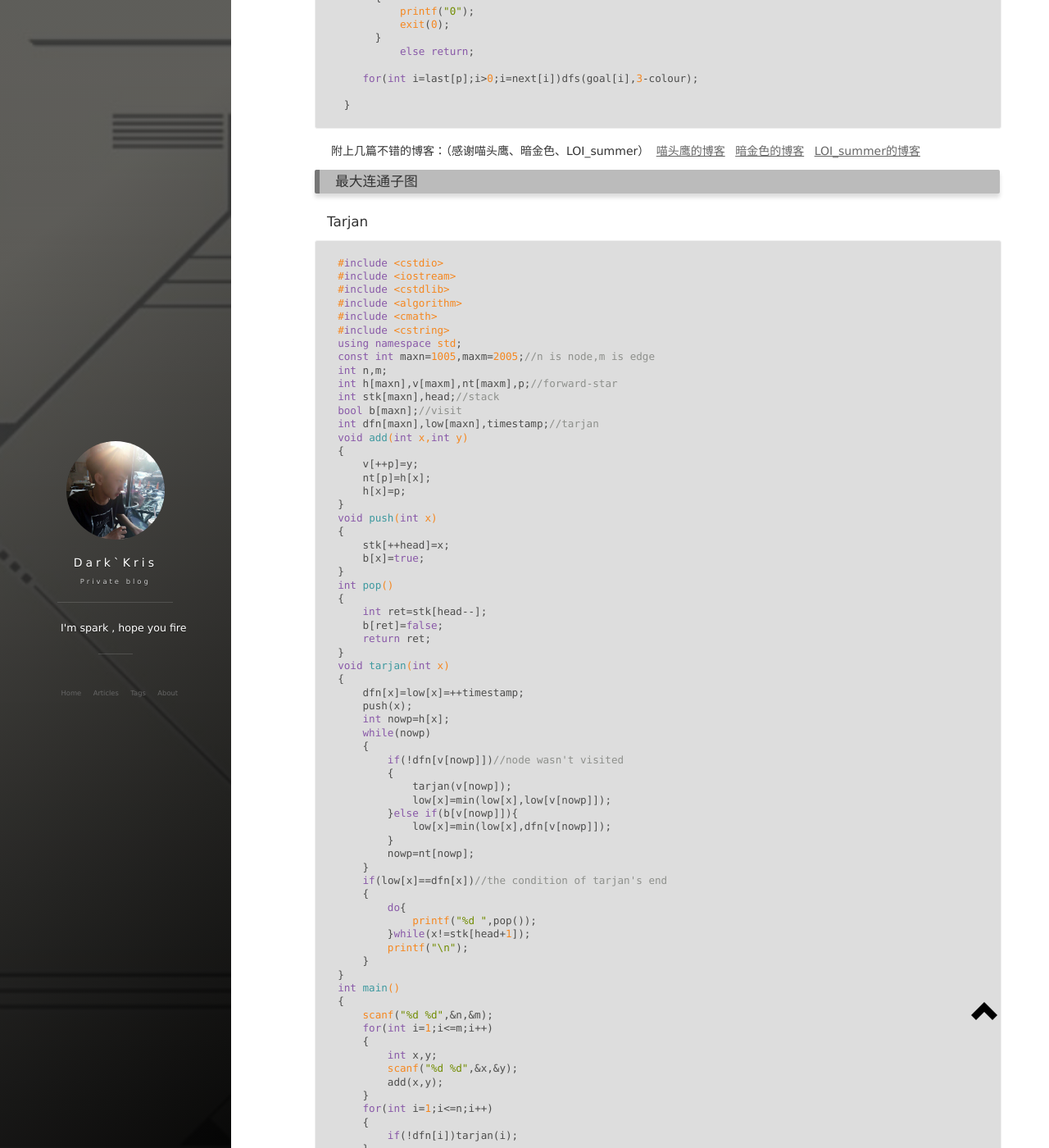
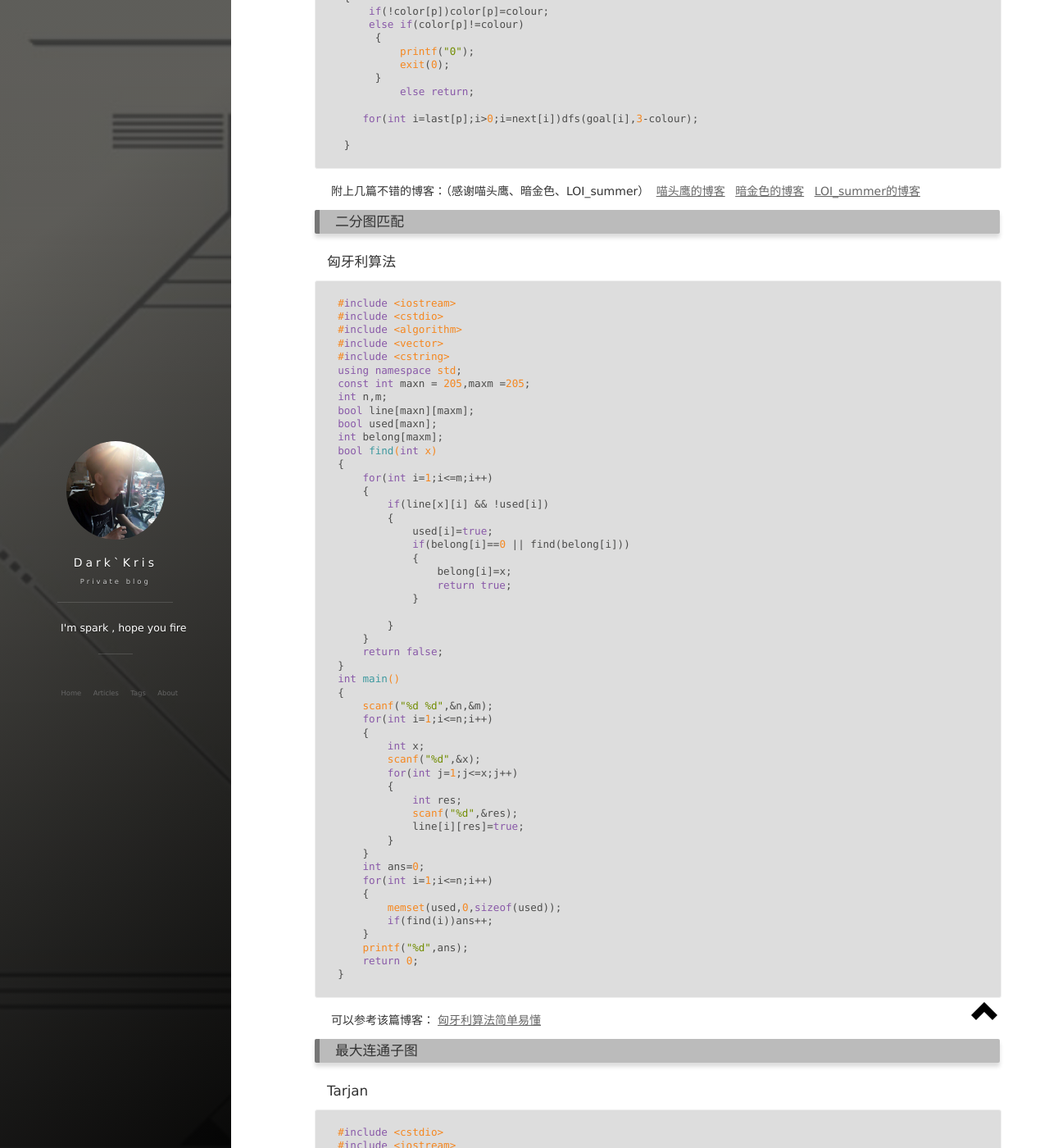
Before and after one commit to DeAntiWang/deantiwang.github.io, a Jekyll site: the page built from _posts/2018-03-31-C++算法及数据结构模板.md, in a window 1280 px wide and 1400 px high, scrolled down 33357 px. Shown: the whole window at 82% size. Built offline with Jekyll 4.4.1, drawn with Linux system fonts in a browser that asks for light colours; nearby versions of some CDN libraries; formulas are drawn with MathJax 3; comment, search, counter and statistics services are not loaded; some of the changed text lies outside the part shown.

Commit message:
更新匈牙利算法

````diff
--- a/_posts/2018-03-31-C++算法及数据结构模板.md
+++ b/_posts/2018-03-31-C++算法及数据结构模板.md
@@ -103,6 +103,8 @@ tag: 算法及数据结构
 > 		* [图的遍历](#图的遍历)
 > 			* [Floyed](#floyed)
 > 		* [二分图染色](#二分图染色)
+> 		* [二分图匹配](#二分图匹配)
+> 			* [匈牙利算法](#匈牙利算法)
 > 		* [最大连通子图](#最大连通子图)
 > 			* [Tarjan](#tarjan)
 > 			* [缩点](#缩点)
@@ -1840,6 +1842,66 @@ void dfs(int p,int colour)
 [暗金色的博客](http://blog.csdn.net/l123012013048/article/details/48288903)
 [LOI_summer的博客](http://blog.csdn.net/loi_shirley/article/details/53137941)
 
+### 二分图匹配
+
+#### 匈牙利算法
+
+```c++
+#include <iostream>
+#include <cstdio>
+#include <algorithm>
+#include <vector>
+#include <cstring>
+using namespace std;
+const int maxn = 205,maxm =205;
+int n,m;
+bool line[maxn][maxm];
+bool used[maxn];
+int belong[maxm];
+bool find(int x)
+{
+    for(int i=1;i<=m;i++)
+    {
+        if(line[x][i] && !used[i])
+        {
+            used[i]=true;
+            if(belong[i]==0 || find(belong[i]))
+            {
+                belong[i]=x;
+                return true;
+            }
+
+        }
+    }
+    return false;
+}
+int main()
+{
+    scanf("%d %d",&n,&m);
+    for(int i=1;i<=n;i++)
+    {
+        int x;
+        scanf("%d",&x);
+        for(int j=1;j<=x;j++)
+        {
+            int res;
+            scanf("%d",&res);
+            line[i][res]=true;
+        }
+    }
+    int ans=0;
+    for(int i=1;i<=n;i++)
+    {
+        memset(used,0,sizeof(used));
+        if(find(i))ans++;
+    }
+    printf("%d",ans);
+    return 0;
+}
+```
+
+可以参考该篇博客：[匈牙利算法简单易懂](https://www.baidu.com/link?url=FtcFsGDiS1hgu8Wrmcxf9e9nFsAfbZ9pa0Gh2oz6naqtqpgVjWxowwPlz_5x4RDfq4087BjX__P0hEY56rGFgIccQVF4ybz2RrCv-6iD7Ji&wd=&eqid=ac2be8d200002f03000000065be138a1)
+
 ### 最大连通子图
 
 #### Tarjan
````
